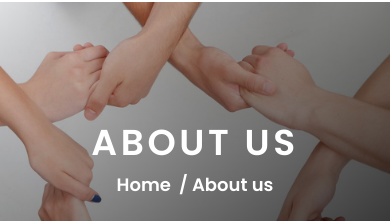
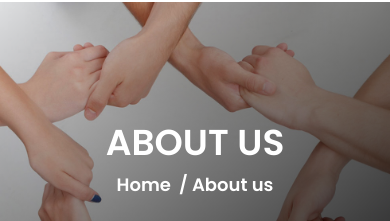
Before and after one commit to miraz66/dream_touch_blood, a React (Vite) app: page /About in a window 390 px wide. Shown: the part 86-307 px from the top of the page. Built offline with nearby package versions, Linux system fonts and the light colour scheme.

Commit message:
campaingAnimaton

```diff
--- a/src/components/AllPageScreen.jsx
+++ b/src/components/AllPageScreen.jsx
@@ -5,7 +5,7 @@ export default function AllPageScreen({ name }) {
     <>
       <div className="h-80 bg-no-repeat bg-center bg-cover bg-[linear-gradient(to_right_bottom,rgba(0,0,0,0.1),rgba(0,0,0,0.9)),url('assets/header-bg.jpg')]">
         <div className="max-w-7xl mx-auto h-full text-white flex flex-col justify-center items-center">
-          <h2 className="pb-2 text-4xl font-semibold uppercase tracking-widest">
+          <h2 className="pb-2 text-4xl font-semibold uppercase md:tracking-widest">
             {name}
           </h2>
           <div className="flex gap-2 text-lg font-semibold">
```
